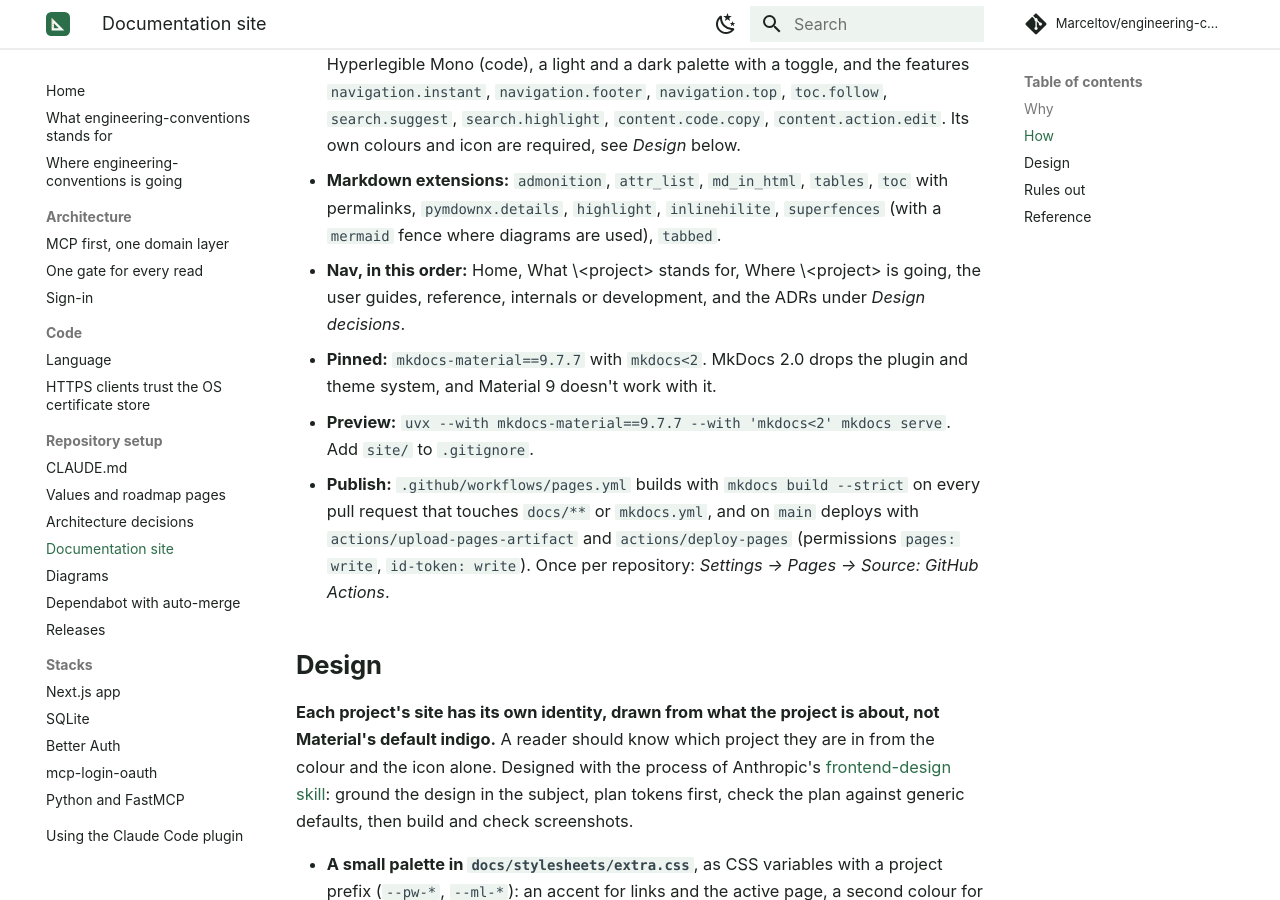
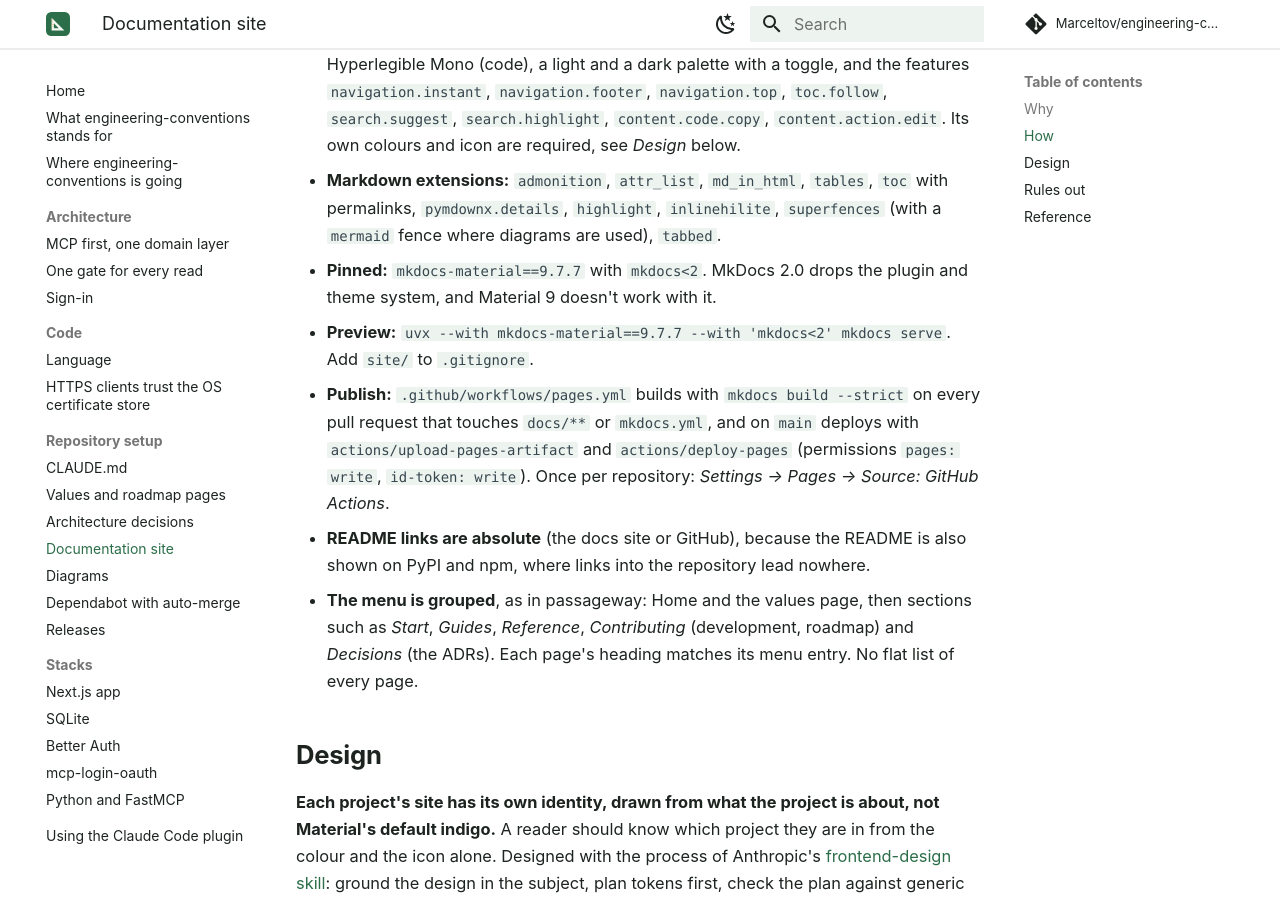
Before and after one commit to Marceltov/engineering-conventions, an MkDocs documentation site: the page built from docs/repo-setup/docs-site.md, in a window 1280 px wide and 900 px high, scrolled down 624 px. Built offline with MkDocs 1.6.1 and Material for MkDocs 9.7.7, drawn with Linux system fonts in a browser that asks for light colours; some web fonts are replaced; comment, search, counter and statistics services are not loaded; some of the changed text lies outside the part shown.

Commit message:
Docs site: absolute README links, a grouped menu
Co-Authored-By: Claude Opus 5.5 <noreply@anthropic.com>
Claude-Session: https://claude.ai/code/session_01Mmwmvqp3w2ZwaHyefH7Qtm

```diff
--- a/docs/repo-setup/docs-site.md
+++ b/docs/repo-setup/docs-site.md
@@ -11,10 +11,12 @@ Docs split between a long README and a site drift apart. One place, built with `
 - **`mkdocs.yml`** at the root: `site_name`, `site_description`, `site_url: https://marceltov.github.io/<repo>/`, `repo_url`, `edit_uri: edit/main/docs/`, the license in `copyright`.
 - **Theme:** `material`, fonts Atkinson Hyperlegible Next (text) and Atkinson Hyperlegible Mono (code), a light and a dark palette with a toggle, and the features `navigation.instant`, `navigation.footer`, `navigation.top`, `toc.follow`, `search.suggest`, `search.highlight`, `content.code.copy`, `content.action.edit`. Its own colours and icon are required, see _Design_ below.
 - **Markdown extensions:** `admonition`, `attr_list`, `md_in_html`, `tables`, `toc` with permalinks, `pymdownx.details`, `highlight`, `inlinehilite`, `superfences` (with a `mermaid` fence where diagrams are used), `tabbed`.
-- **Nav, in this order:** Home, What \<project\> stands for, Where \<project\> is going, the user guides, reference, internals or development, and the ADRs under _Design decisions_.
 - **Pinned:** `mkdocs-material==9.7.7` with `mkdocs<2`. MkDocs 2.0 drops the plugin and theme system, and Material 9 doesn't work with it.
 - **Preview:** `uvx --with mkdocs-material==9.7.7 --with 'mkdocs<2' mkdocs serve`. Add `site/` to `.gitignore`.
 - **Publish:** `.github/workflows/pages.yml` builds with `mkdocs build --strict` on every pull request that touches `docs/**` or `mkdocs.yml`, and on `main` deploys with `actions/upload-pages-artifact` and `actions/deploy-pages` (permissions `pages: write`, `id-token: write`). Once per repository: _Settings → Pages → Source: GitHub Actions_.
+
+- **README links are absolute** (the docs site or GitHub), because the README is also shown on PyPI and npm, where links into the repository lead nowhere.
+- **The menu is grouped**, as in passageway: Home and the values page, then sections such as _Start_, _Guides_, _Reference_, _Contributing_ (development, roadmap) and _Decisions_ (the ADRs). Each page's heading matches its menu entry. No flat list of every page.
 
 ## Design
 
@@ -80,6 +82,8 @@ Claude cloud sessions can't push workflow files (their GitHub connection lacks t
 ## Rules out
 
 - Usage docs in the README as well as on the site.
+- Relative links in a README that ships to a package registry.
+- A flat menu, or menu entries that don't match the page headings.
 - A docs build without `--strict`.
 - Unpinned MkDocs or Material.
 - Material's default palette and icon, or one project's palette copied to another.
```
